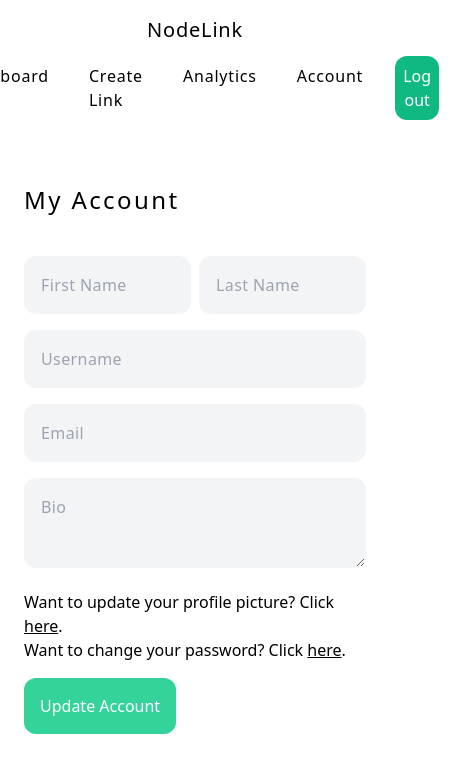
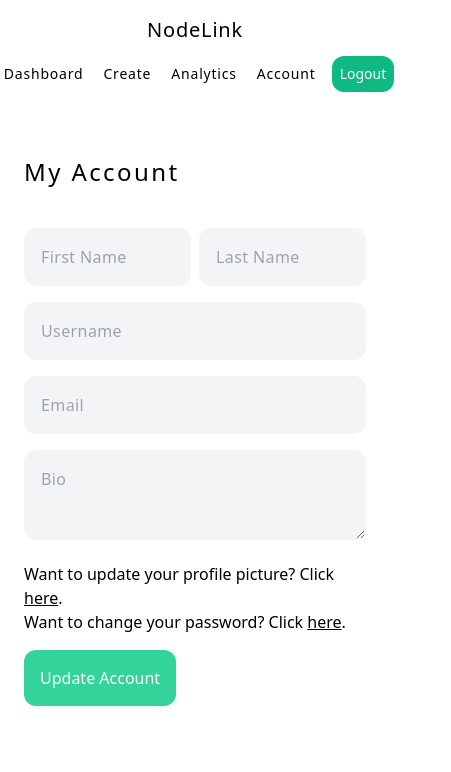
Before and after one commit to arpanneupane19/NodeLink, a React (Create React App) app in the folder client/: page /account in a window 390 px wide. Shown: the top 772 px of the page, 451 px wide, since content can reach past the window. Built offline with nearby package versions, Linux system fonts and the light colour scheme; no server answers.

Commit message:
navbar is responsive!!

```diff
--- a/client/src/components/Navbar.js
+++ b/client/src/components/Navbar.js
@@ -10,7 +10,7 @@ export function Navbar() {
           <p>NodeLink</p>
         </Link>
       </div>
-      <ul className="flex flex-center md:mt-0 mt-3 md:text-lg text-base">
+      <ul className="flex flex-center md:mt-0 mt-3 md:text-lg sm:text-base text-sm">
         <Link to="/login" className="mx-3 p-2">
           Login
         </Link>
@@ -47,24 +47,24 @@ export function LoggedInNavbar() {
           <p>NodeLink</p>
         </Link>
       </div>
-      <ul className="flex flex-center md:mt-0 mt-3 md:text-lg text-base">
-        <Link to="/dashboard" className="mx-3 p-2">
+      <ul className="flex flex-center md:mt-0 mt-3 md:text-lg sm:text-base text-sm">
+        <Link to="/dashboard" className="p-2">
           Dashboard
         </Link>
-        <Link to="/create-link" className="mx-3 p-2">
-          Create Link
+        <Link to="/create-link" className="ml-1 p-2">
+          Create
         </Link>
-        <Link to="/analytics" className="mx-3 p-2">
+        <Link to="/analytics" className="ml-1 p-2">
           Analytics
         </Link>
-        <Link to="/account" className="mx-3 p-2">
+        <Link to="/account" className="ml-1 p-2">
           Account
         </Link>
         <button
-          className="mx-3 bg-green-500 p-2 rounded-xl text-white hover:bg-green-600"
+          className="ml-2 bg-green-500 p-2 rounded-xl text-white hover:bg-green-600"
           onClick={() => logout()}
         >
-          Log out
+          Logout
         </button>
       </ul>
     </nav>
```
